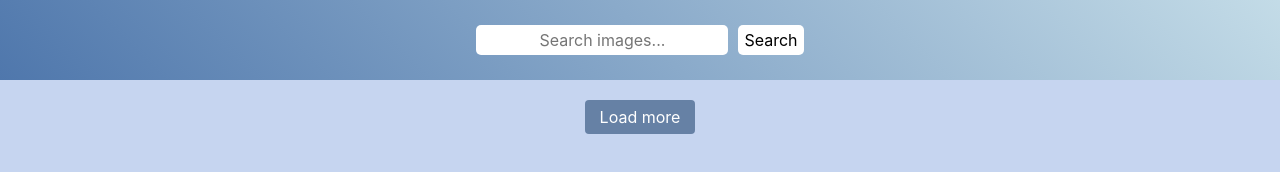
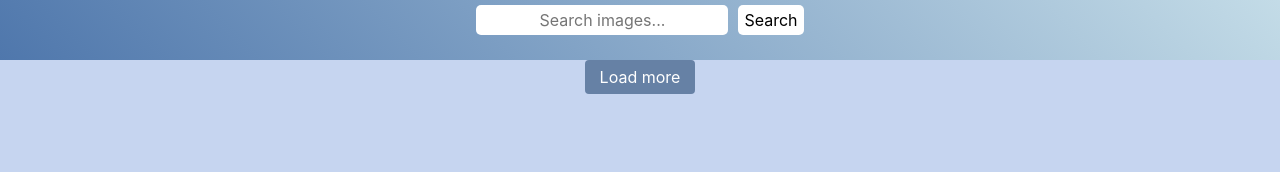
Before and after one commit to Cherviatsova/goit-js-hw-11, a website: page src/index.html in a window 1280 px wide. Drawn offline with nearby package versions, Linux system fonts and the light colour scheme.

Commit message:
changed forms's style

```diff
--- a/src/css/main.css
+++ b/src/css/main.css
@@ -21,7 +21,7 @@ img {
 }
 
 .search-form {
-  padding-top: 45px;
+  padding-top: 25px;
   padding-bottom: 25px;
   display: flex;
   justify-content: center;
@@ -56,7 +56,7 @@ input {
   color: #ffffff;
   padding: 8px 15px;
   margin-bottom: 10px;
-  margin-top: 50px;
+  margin-top: 10px;
 }
 
 .load-more.is-hidden {
```
